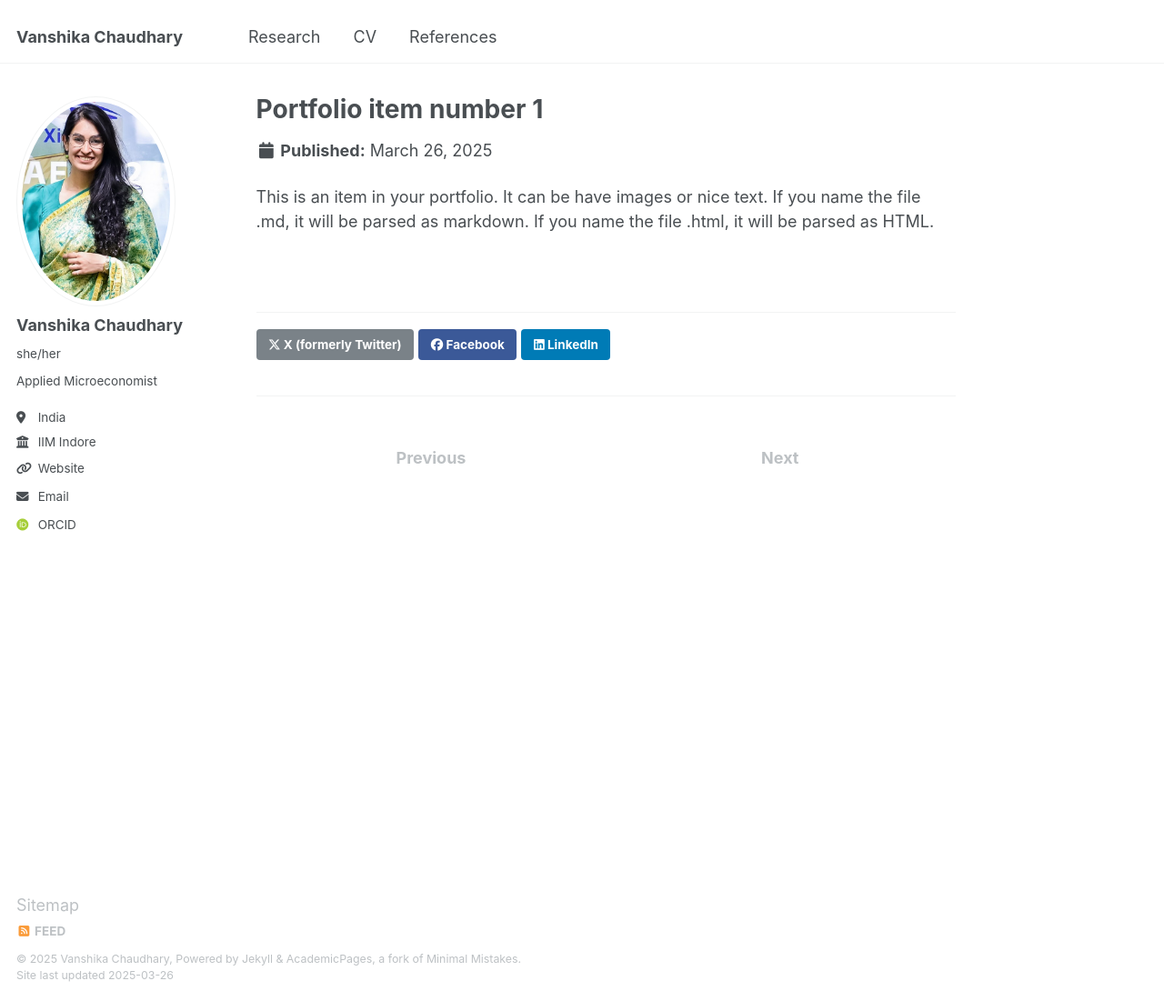
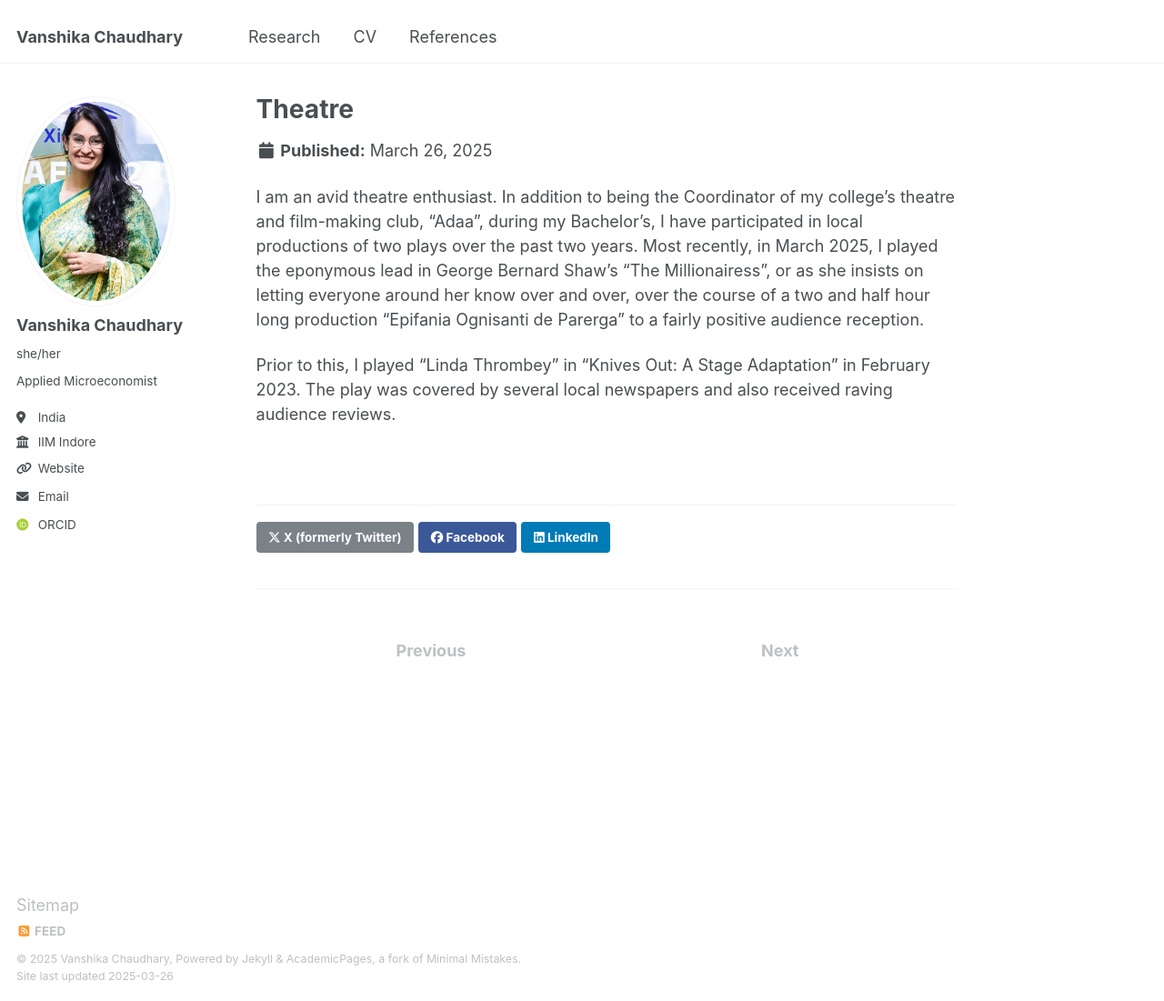
Before and after one commit to vanshika-chaudhary-economics/vanshika-chaudhary-economics.github.io, a Jekyll site: the page built from _portfolio/portfolio-1.md, in a window 1280 px wide and 1101 px high. Shown: the whole window at 91% size. Built offline with Jekyll 4.4.1, drawn with Linux system fonts in a browser that asks for light colours; some web fonts are replaced.

Commit message:
Update portfolio-1.md

```diff
--- a/_portfolio/portfolio-1.md
+++ b/_portfolio/portfolio-1.md
@@ -1,7 +1,10 @@
 ---
-title: "Portfolio item number 1"
+title: "Theatre"
 excerpt: "Short description of portfolio item number 1<br/><img src='/images/500x300.png'>"
 collection: portfolio
 ---
 
-This is an item in your portfolio. It can be have images or nice text. If you name the file .md, it will be parsed as markdown. If you name the file .html, it will be parsed as HTML.
+I am an avid theatre enthusiast. In addition to being the Coordinator of my college's theatre and film-making club, "Adaa", during my Bachelor's, I have participated in local productions of two plays over the past two years.
+Most recently, in March 2025, I played the eponymous lead in George Bernard Shaw's "The Millionairess", or as she insists on letting everyone around her know over and over, over the course of a two and half hour long production "Epifania Ognisanti de Parerga" to a fairly positive audience reception.
+
+Prior to this, I played "Linda Thrombey" in "Knives Out: A Stage Adaptation" in February 2023. The play was covered by several local newspapers and also received raving audience reviews.
```
